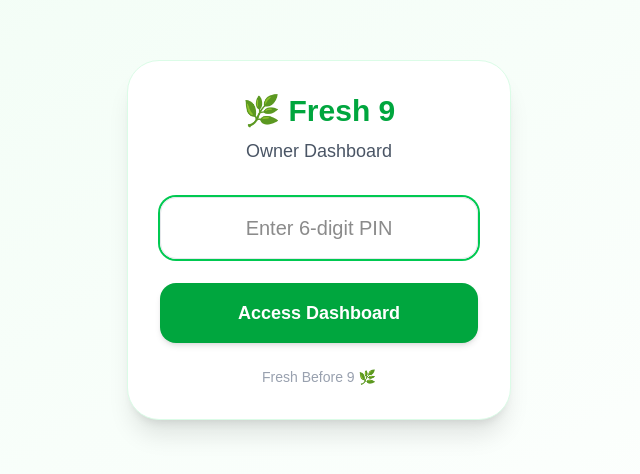
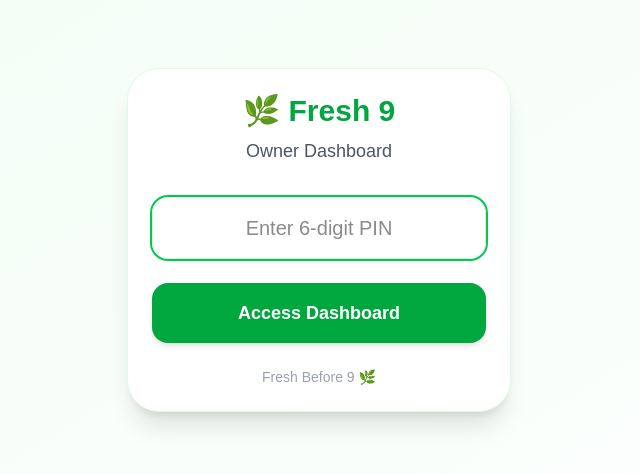
Before and after one commit to surajwedding/fresh9-website, a Next.js app: page /owner in a window 1280 px wide. Shown: the part 160-634 px from the top of the page, without its empty margins (321-961 px from the left). Built offline with nearby package versions, Linux system fonts and the light colour scheme.

Commit message:
Polish dashboard premium layout

```diff
--- a/app/owner/page.tsx
+++ b/app/owner/page.tsx
@@ -58,7 +58,7 @@ const [searchTerm, setSearchTerm] =
   if (!accessGranted) {
     return (
       <div className="min-h-screen bg-gradient-to-br from-green-50 to-white flex items-center justify-center p-5">
-        <div className="bg-white shadow-xl rounded-[32px] p-8 w-full max-w-sm border border-green-100">
+        <div className="bg-white shadow-xl rounded-[32px] p-6 w-full max-w-sm border border-green-100">
           <div className="text-center">
             <h1 className="text-3xl font-bold text-green-600 mb-2">
               🌿 Fresh 9
@@ -171,7 +171,7 @@ const [searchTerm, setSearchTerm] =
                 </h2>
               </div>
 
-              <div className="md:col-span-2 bg-gradient-to-r from-emerald-500 via-green-500 to-green-700 rounded-[30px] shadow-2xl border border-white/10 p-6 text-white">
+              <div className="md:col-span-2 bg-gradient-to-r from-emerald-500 via-green-500 to-green-700 rounded-[36px] shadow-2xl border border-white/10 p-6 text-white">
   <p className="text-green-100 text-lg">
     🥤 Today's Menu
   </p>
```
